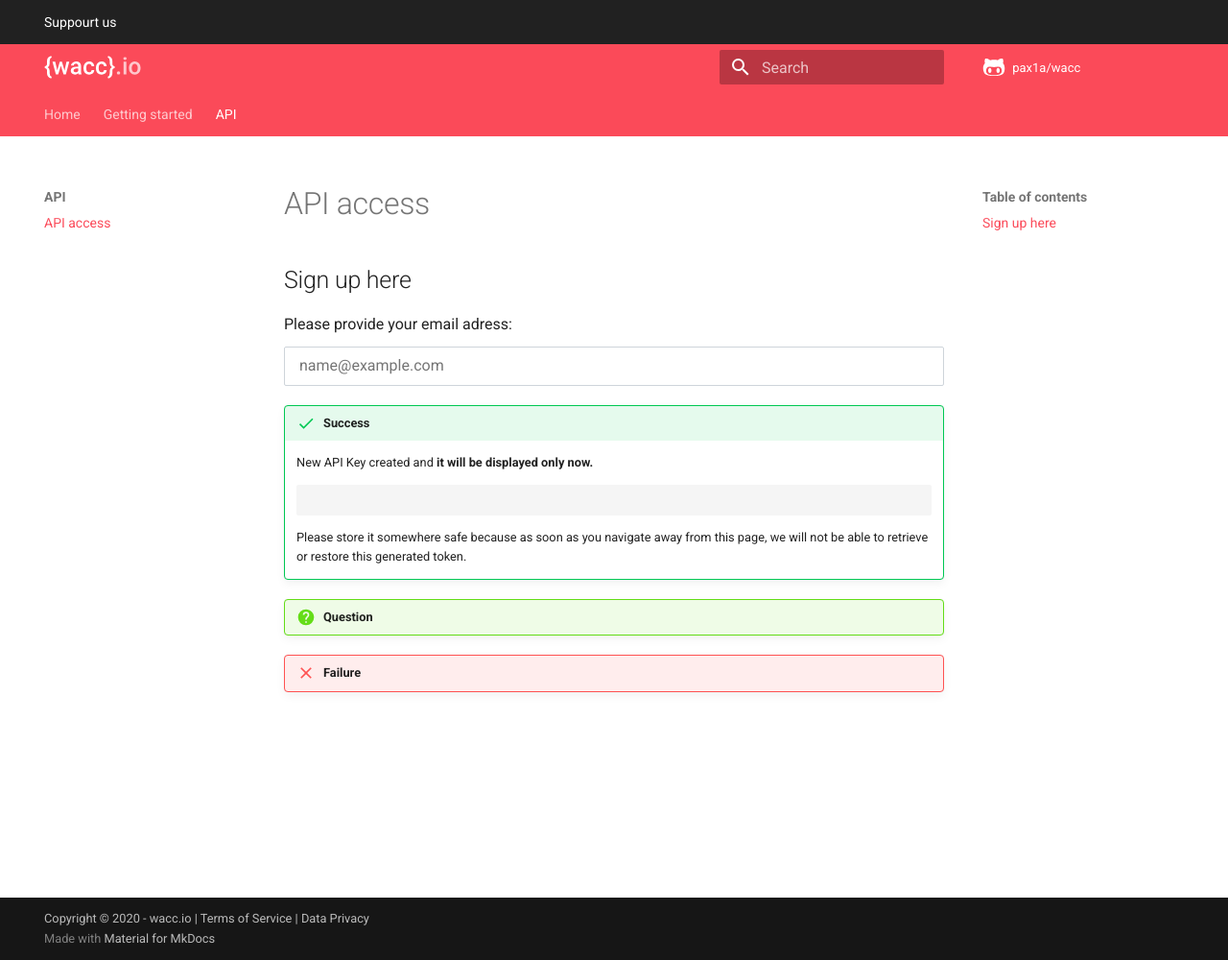
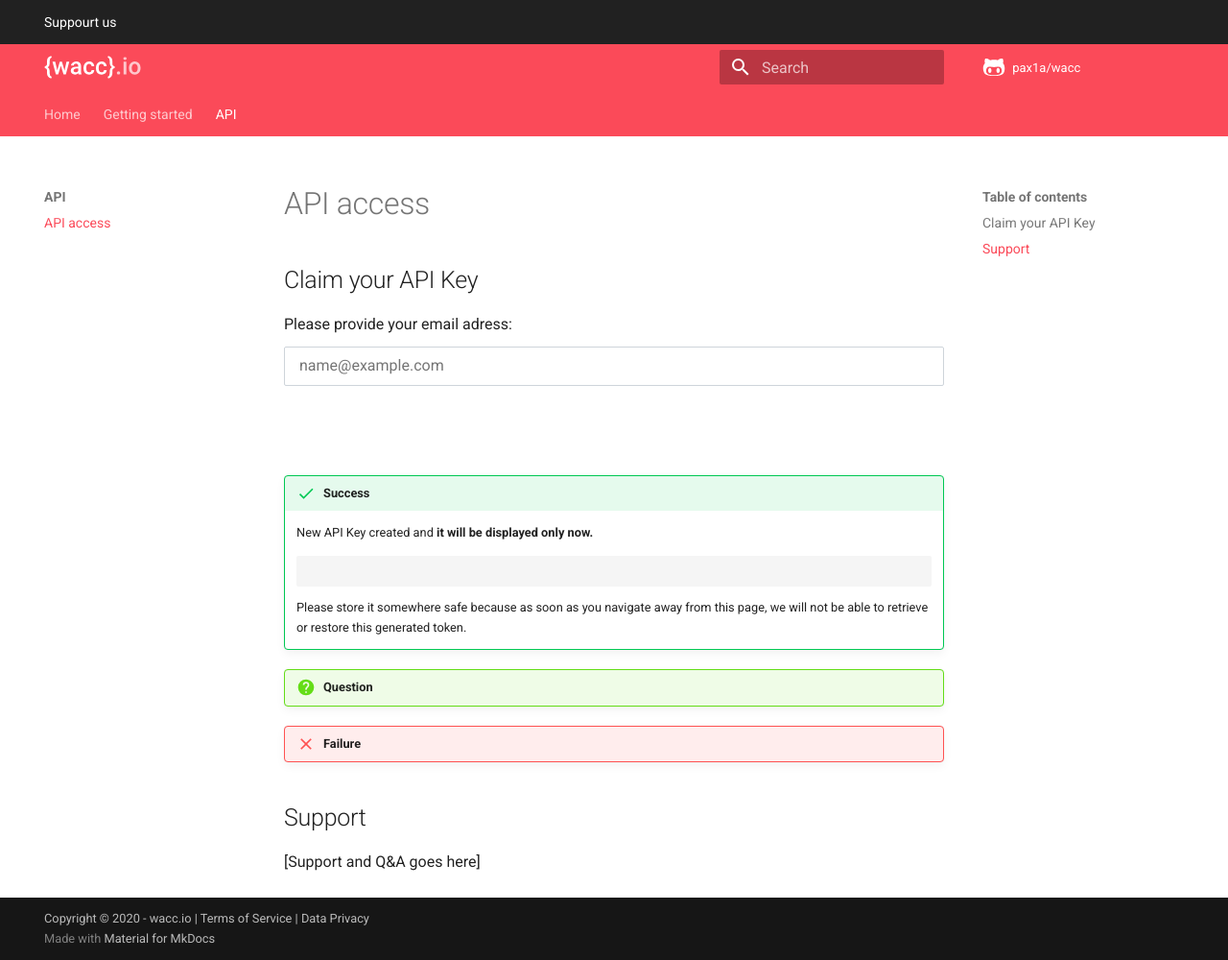
Before and after one commit to pax1a/wacc, an MkDocs documentation site: the page built from docs/api-access.md, in a window 1280 px wide and 1000 px high. Shown: the whole window at 96% size. Built offline with MkDocs 1.6.1 and Material for MkDocs 9.7.7, drawn with Linux system fonts in a browser that asks for light colours; comment, search, counter and statistics services are not loaded; part of the change alters nothing that is shown.

```diff
--- a/docs/api-access.md
+++ b/docs/api-access.md
@@ -7,6 +7,10 @@
 	.reset-button,
 	.g-recaptcha {
 		display: none;
+	}
+
+	.api-form {
+		min-height: 150px;
 	}
 
 	.show {
@@ -37,8 +41,7 @@
 </style>
 
 
-## Sign up here
-
+## Claim your API Key
 
 
 
@@ -73,3 +76,7 @@
 <div class="reset-button" id="reset-button">
 	<a href="/api-access" class="md-button">Reset</a>
 </div>
+
+## Support
+
+[Support and Q&A goes here]
--- a/docs/js/recaptcha.js
+++ b/docs/js/recaptcha.js
@@ -1,6 +1,6 @@
-  let recaptcha = ""
+  let recaptcha = "";
 
-  let failure="It seems that you are already a registered user. Please contact support@wacc.io to retrieve your API key. Thank you!"
+  let message = "";
 
   function verified() {
   	document.getElementsByClassName("agree")[0].classList.add("show");
@@ -33,9 +33,27 @@
   		document.getElementsByTagName("code")[0].innerHTML = data.api_key
   		document.getElementsByClassName("success")[0].classList.add("show")
   	}).catch(function (error) {
-		  console.log(error.status)
-		  document.getElementsByClassName("failure")[0].classList.add("show")
-		  document.getElementsByClassName("failure")[0].innerHTML+="<p>"+failure+"</p>"
+  		switch (error.status) {
+  			case 401:
+  				message = "Captcha expired, please try again.";
+  				document.getElementsByClassName("failure")[0].innerHTML += "<p>" + message + "</p>";
+  				document.getElementsByClassName("failure")[0].classList.add("show");
+  				break;
+  			case 406:
+  				message = "Email address not valid, please try again.";
+  				document.getElementsByClassName("failure")[0].innerHTML += "<p>" + message + "</p>";
+  				document.getElementsByClassName("failure")[0].classList.add("show");
+  				break;
+  			case 409:
+  				message = "It seems that you are already a registered user. Please contact support@wacc.io to retrieve your API key. Thank you!"
+  				document.getElementsByClassName("question")[0].innerHTML += "<p>" + message + "</p>";
+  				document.getElementsByClassName("question")[0].classList.add("show");
+  				break;
+  			default:
+  				message = "Somethin went wrong, please try again or contact support@wacc.io. Thank you!"
+  				document.getElementsByClassName("failure")[0].innerHTML += "<p>" + message + "</p>";
+  				document.getElementsByClassName("failure")[0].classList.add("show");
+  		}
   		document.getElementById("reset-button").classList.add("show")
   		console.warn('Something went wrong.', error);
   	});
```
Lines whose indentation alone changed are shown as unchanged.
